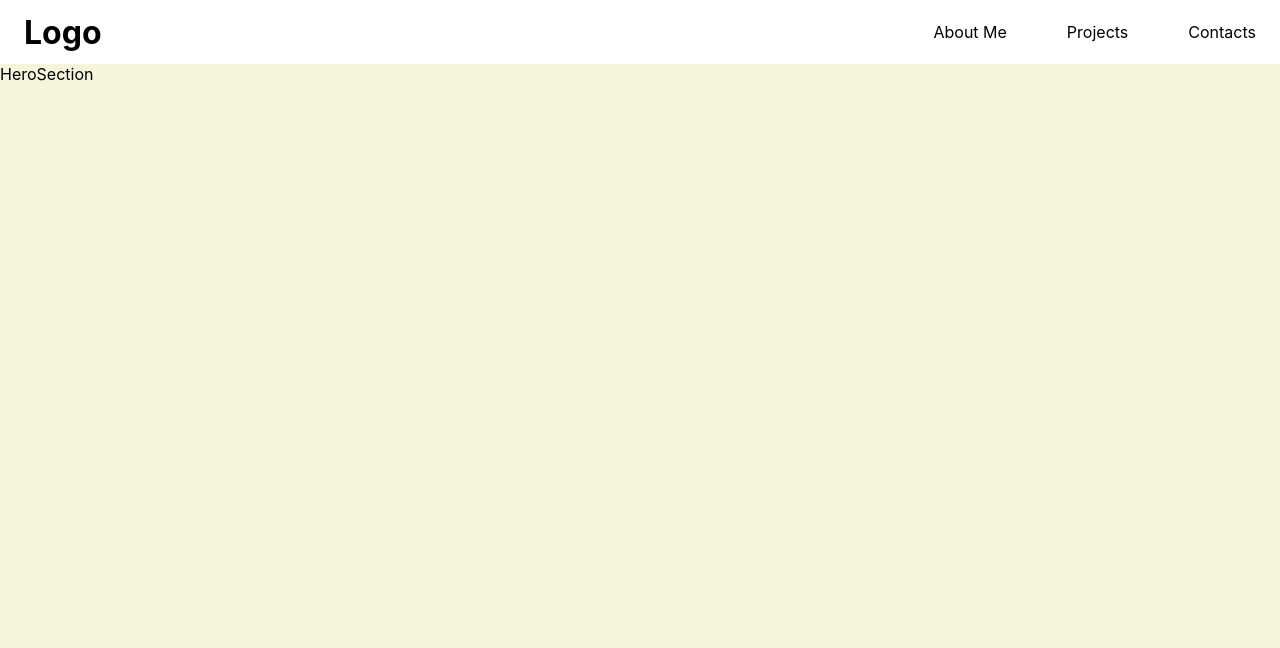
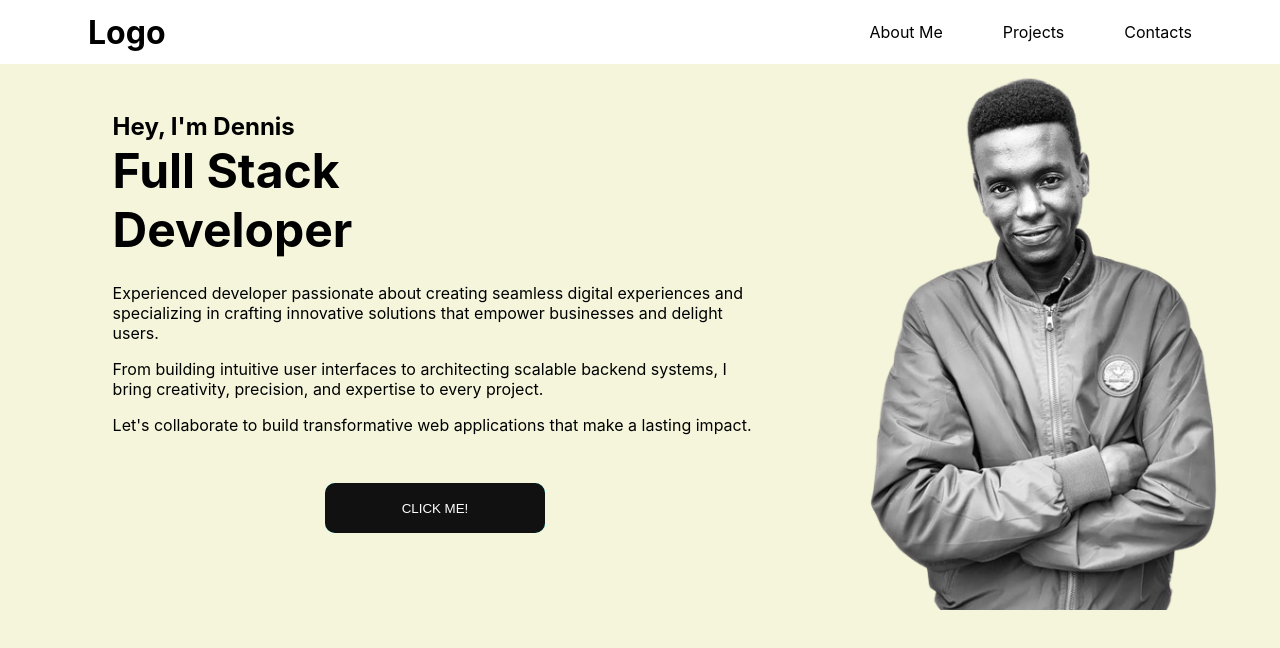
Before and after one commit to dennis-mburu/react-portfolio, a React (Create React App) app: page / in a window 1280 px wide. Shown: the top 648 px of the page. Built offline with nearby package versions, Linux system fonts and the light colour scheme.

Commit message:
:art: add starter hero section

```diff
--- a/src/components/HeroSection/HeroSection.css
+++ b/src/components/HeroSection/HeroSection.css
@@ -0,0 +1,73 @@
+.hero-section {
+  width: 95%;
+  margin-inline: auto;
+  display: flex;
+}
+
+.hero-text {
+  width: 70%;
+  min-width: 400px;
+  /* text-align: center; */
+}
+
+.hero-text * {
+  max-width: 80%;
+  margin-inline: auto;
+}
+
+.lead-text {
+  font-weight: 700;
+  font-size: 1.5rem;
+  margin-top: 2em;
+}
+
+.large-text {
+  font-size: 3rem;
+}
+
+.description {
+  animation: fadeIn 1s ease-out;
+}
+
+@keyframes fadeIn {
+  from {
+    opacity: 0;
+    transform: translateY(20px);
+  }
+  to {
+    opacity: 1;
+    transform: translateY(0);
+  }
+}
+
+.btn-container {
+  margin-block: 3rem;
+  text-align: center;
+}
+
+img {
+  width: 100%;
+  min-width: 350px;
+}
+
+@media (max-width: 1000px) {
+}
+
+@media (max-width: 768px) {
+  .hero-section {
+    flex-direction: column-reverse;
+    align-items: center;
+    text-align: center;
+  }
+
+  .hero-text {
+    width: 95%;
+  }
+
+  .hero-text * {
+    /* width: 100%; */
+  }
+  .hero-image {
+    max-width: 400px;
+  }
+}
--- a/src/components/HeroSection/HeroSection.jsx
+++ b/src/components/HeroSection/HeroSection.jsx
@@ -1,9 +1,42 @@
-import React from 'react'
+import React from "react";
+import "./HeroSection.css";
+import HoverGlowButton from "../HoverGlowButton/HoverGlowButton";
 
 function HeroSection() {
   return (
-    <div>HeroSection</div>
-  )
+    <div className="hero-section">
+      <div className="hero-text">
+        <p className="lead-text">
+          Hey, I'm Dennis
+          <br />
+          <span className="large-text">
+            Full Stack <br />
+            Developer
+          </span>
+        </p>
+        <p className="description">
+          Experienced developer passionate about creating seamless digital
+          experiences and specializing in crafting innovative solutions that
+          empower businesses and delight users.
+        </p>
+        <p className="description">
+          From building intuitive user interfaces to architecting scalable
+          backend systems, I bring creativity, precision, and expertise to every
+          project.
+        </p>
+        <p className="description">
+          Let's collaborate to build transformative web applications that make a
+          lasting impact.
+        </p>
+        <div className="btn-container">
+          <HoverGlowButton />
+        </div>
+      </div>
+      <div className="hero-image">
+        <img src="/images/img1.png" alt="profile pic" />
+      </div>
+    </div>
+  );
 }
 
-export default HeroSection
+export default HeroSection;
--- /dev/null
+++ b/src/components/HoverGlowButton/HoverGlowButton.css
@@ -0,0 +1,76 @@
+.glow-on-hover {
+  width: 220px;
+  height: 50px;
+  border: none;
+  outline: none;
+  color: #fff;
+  background: aqua;
+  cursor: pointer;
+  position: relative;
+  z-index: 0;
+  border-radius: 10px;
+}
+
+.glow-on-hover:before {
+  content: "";
+  background: linear-gradient(
+    45deg,
+    #ff0000,
+    #ff7300,
+    #fffb00,
+    #48ff00,
+    #00ffd5,
+    #002bff,
+    #7a00ff,
+    #ff00c8,
+    #ff0000
+  );
+  position: absolute;
+  top: -2px;
+  left: -2px;
+  background-size: 400%;
+  z-index: -1;
+  filter: blur(5px);
+  width: calc(100% + 4px);
+  height: calc(100% + 4px);
+  animation: glowing 20s linear infinite;
+  opacity: 0;
+  transition: opacity 0.3s ease-in-out;
+  border-radius: 10px;
+}
+
+.glow-on-hover:active {
+  color: #000;
+}
+
+.glow-on-hover:active:after {
+  background: transparent;
+}
+
+.glow-on-hover:hover:before {
+  opacity: 1;
+}
+
+.glow-on-hover:after {
+  z-index: -1;
+  content: "";
+  position: absolute;
+  width: 100%;
+  height: 100%;
+  background: #111;
+  left: 0;
+  top: 0;
+  border-radius: 10px;
+}
+
+@keyframes glowing {
+  0% {
+    background-position: 0 0;
+  }
+  50% {
+    background-position: 400% 0;
+  }
+  100% {
+    background-position: 0 0;
+  }
+}
--- /dev/null
+++ b/src/components/HoverGlowButton/HoverGlowButton.jsx
@@ -0,0 +1,12 @@
+import React from "react";
+import "./HoverGlowButton.css";
+
+function HoverGlowButton() {
+  return (
+    <button class="glow-on-hover" type="button">
+      CLICK ME!
+    </button>
+  );
+}
+
+export default HoverGlowButton;
--- a/src/components/Navbar/Navbar.css
+++ b/src/components/Navbar/Navbar.css
@@ -1,18 +1,24 @@
+header {
+  background-color: white;
+}
+
 .navbar {
   display: flex;
   justify-content: space-between;
   align-items: center;
   height: 4rem;
-  background-color: white;
   padding: 1.5rem;
+  width: 90%;
+  max-width: 1440px;
+  margin-inline: auto;
 }
 
-a {
+.nav-link {
   color: black;
   text-decoration: none;
 }
 
-li {
+.nav-item {
   list-style: none;
 }
 
```
Also changed, not shown: src/details.json (added, +140 -0 lines), public/images/img1.png (added), public/images/img2.png (added).
